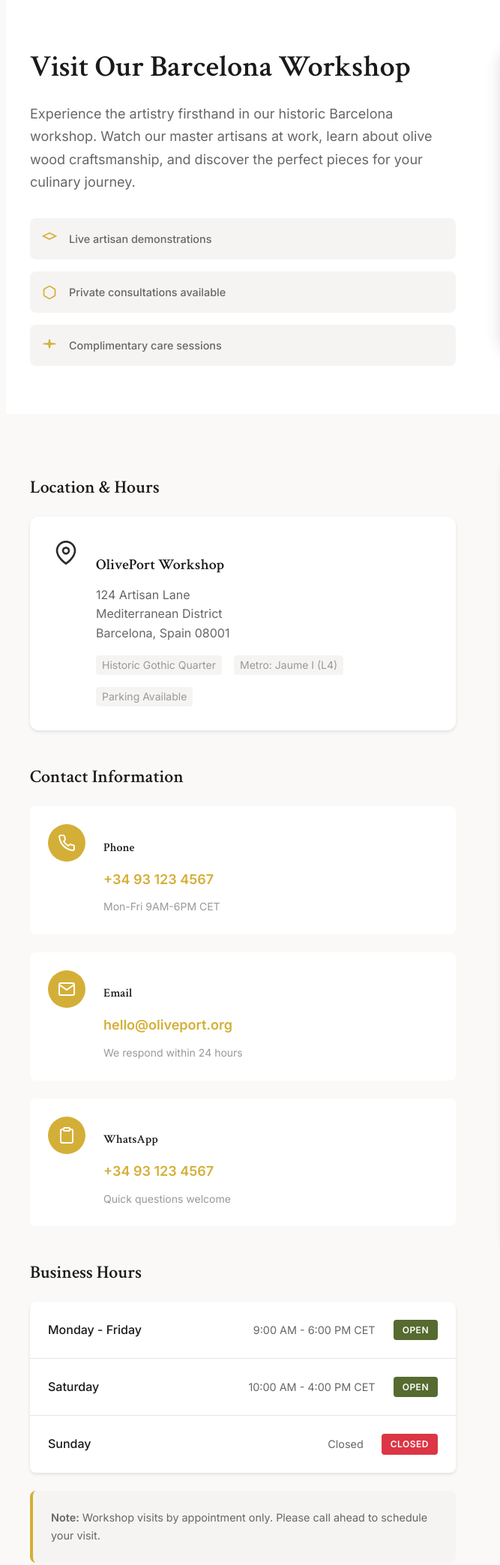
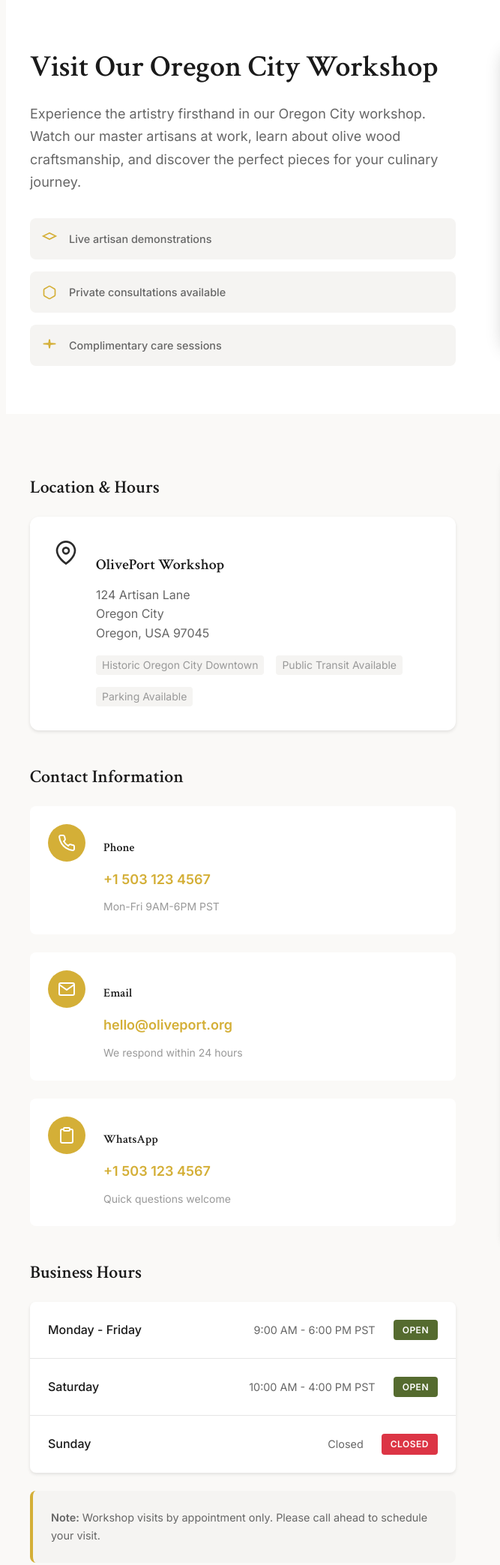
Before and after one commit to guedsam/olive-wood-utensils, a plain HTML site: page contact.html in a window 1280 px wide. Shown: the part 620-2707 px from the top of the page at 75% size, 0-667 px from the left. Drawn offline with Linux system fonts and the light colour scheme.

Commit message:
Update blog, contact, index, and product pages

```diff
--- a/contact.html
+++ b/contact.html
@@ -68,8 +68,8 @@
             <div class="container">
                 <div class="contact-hero-content">
                     <div class="contact-hero-text">
-                        <h2>Visit Our Barcelona Workshop</h2>
-                        <p>Experience the artistry firsthand in our historic Barcelona workshop. Watch our master artisans at work, learn about olive wood craftsmanship, and discover the perfect pieces for your culinary journey.</p>
+                        <h2>Visit Our Oregon City Workshop</h2>
+                        <p>Experience the artistry firsthand in our Oregon City workshop. Watch our master artisans at work, learn about olive wood craftsmanship, and discover the perfect pieces for your culinary journey.</p>
                         <div class="workshop-features">
                             <div class="workshop-feature">
                                 <svg width="20" height="20" viewBox="0 0 24 24" fill="none" stroke="currentColor" stroke-width="2">
@@ -116,10 +116,10 @@
                                 </div>
                                 <div class="contact-text">
                                     <h3>OlivePort Workshop</h3>
-                                    <p>124 Artisan Lane<br>Mediterranean District<br>Barcelona, Spain 08001</p>
+                                    <p>124 Artisan Lane<br>Oregon City<br>Oregon, USA 97045</p>
                                     <div class="location-features">
-                                        <span>Historic Gothic Quarter</span>
-                                        <span>Metro: Jaume I (L4)</span>
+                                        <span>Historic Oregon City Downtown</span>
+                                        <span>Public Transit Available</span>
                                         <span>Parking Available</span>
                                     </div>
                                 </div>
@@ -137,8 +137,8 @@
                                     </div>
                                     <div class="method-info">
                                         <h4>Phone</h4>
-                                        <p>+34 93 123 4567</p>
-                                        <span class="method-note">Mon-Fri 9AM-6PM CET</span>
+                                        <p>+1 503 123 4567</p>
+                                        <span class="method-note">Mon-Fri 9AM-6PM PST</span>
                                     </div>
                                 </div>
                                 <div class="contact-method">
@@ -163,7 +163,7 @@
                                     </div>
                                     <div class="method-info">
                                         <h4>WhatsApp</h4>
-                                        <p>+34 93 123 4567</p>
+                                        <p>+1 503 123 4567</p>
                                         <span class="method-note">Quick questions welcome</span>
                                     </div>
                                 </div>
@@ -175,12 +175,12 @@
                             <div class="hours-enhanced">
                                 <div class="hour-item">
                                     <div class="hour-day">Monday - Friday</div>
-                                    <div class="hour-time">9:00 AM - 6:00 PM CET</div>
+                                    <div class="hour-time">9:00 AM - 6:00 PM PST</div>
                                     <div class="hour-status">Open</div>
                                 </div>
                                 <div class="hour-item">
                                     <div class="hour-day">Saturday</div>
-                                    <div class="hour-time">10:00 AM - 4:00 PM CET</div>
+                                    <div class="hour-time">10:00 AM - 4:00 PM PST</div>
                                     <div class="hour-status">Open</div>
                                 </div>
                                 <div class="hour-item">
@@ -262,22 +262,22 @@
                 <div class="map-container">
                     <div class="map-placeholder">
                         <div class="map-content">
-                            <h3>Find Us in Barcelona</h3>
-                            <p>Located in the heart of Barcelona's historic Gothic Quarter, our workshop is easily accessible by public transport and offers a unique glimpse into traditional craftsmanship.</p>
+                            <h3>Find Us in Oregon City</h3>
+                            <p>Located in the heart of Oregon City's historic downtown area, our workshop is easily accessible by public transport and offers a unique glimpse into traditional craftsmanship.</p>
                             <div class="map-features">
                                 <div class="map-feature">
                                     <svg width="16" height="16" viewBox="0 0 24 24" fill="none" stroke="currentColor" stroke-width="2">
                                         <path d="M21 10c0 7-9 13-9 13s-9-6-9-13a9 9 0 0 1 18 0z"></path>
                                         <circle cx="12" cy="10" r="3"></circle>
                                     </svg>
-                                    <span>Gothic Quarter Location</span>
+                                    <span>Downtown Location</span>
                                 </div>
                                 <div class="map-feature">
                                     <svg width="16" height="16" viewBox="0 0 24 24" fill="none" stroke="currentColor" stroke-width="2">
                                         <circle cx="12" cy="12" r="10"></circle>
                                         <polyline points="12,6 12,12 16,14"></polyline>
                                     </svg>
-                                    <span>5-minute walk from Metro</span>
+                                    <span>Easy access to public transit</span>
                                 </div>
                                 <div class="map-feature">
                                     <svg width="16" height="16" viewBox="0 0 24 24" fill="none" stroke="currentColor" stroke-width="2">
```
Also changed, not shown: blog.html (+3 -3 lines), index.html (+2 -2 lines), product.html (+1 -1 lines).
